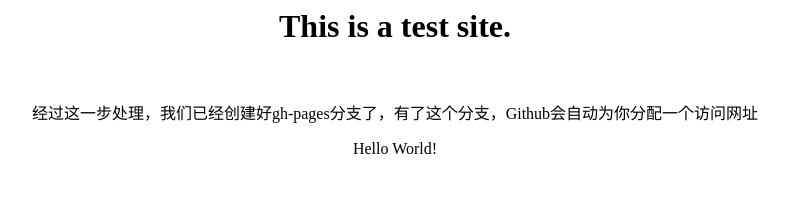
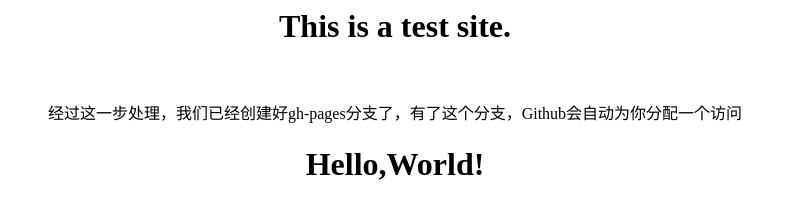
Before and after one commit to yjw272/test1, a plain HTML site: page index.html in a window 1280 px wide. Shown: the whole page, without its empty margins (245-1034 px from the left). Drawn offline with Linux system fonts and the light colour scheme.

Commit message:
Update index.html

```diff
--- a/index.html
+++ b/index.html
@@ -6,9 +6,11 @@
 <center>
 <h1> This is a test site.</h1>
 <br>
-<p>经过这一步处理，我们已经创建好gh-pages分支了，有了这个分支，Github会自动为你分配一个访问网址
-<p>Hello World!</p>
-</p>
+<p>经过这一步处理，我们已经创建好gh-pages分支了，有了这个分支，Github会自动为你分配一个访问</p>
+<h1>
+  Hello,World!
+</h1>
+
 </center>
 </body>
 </html>
```
